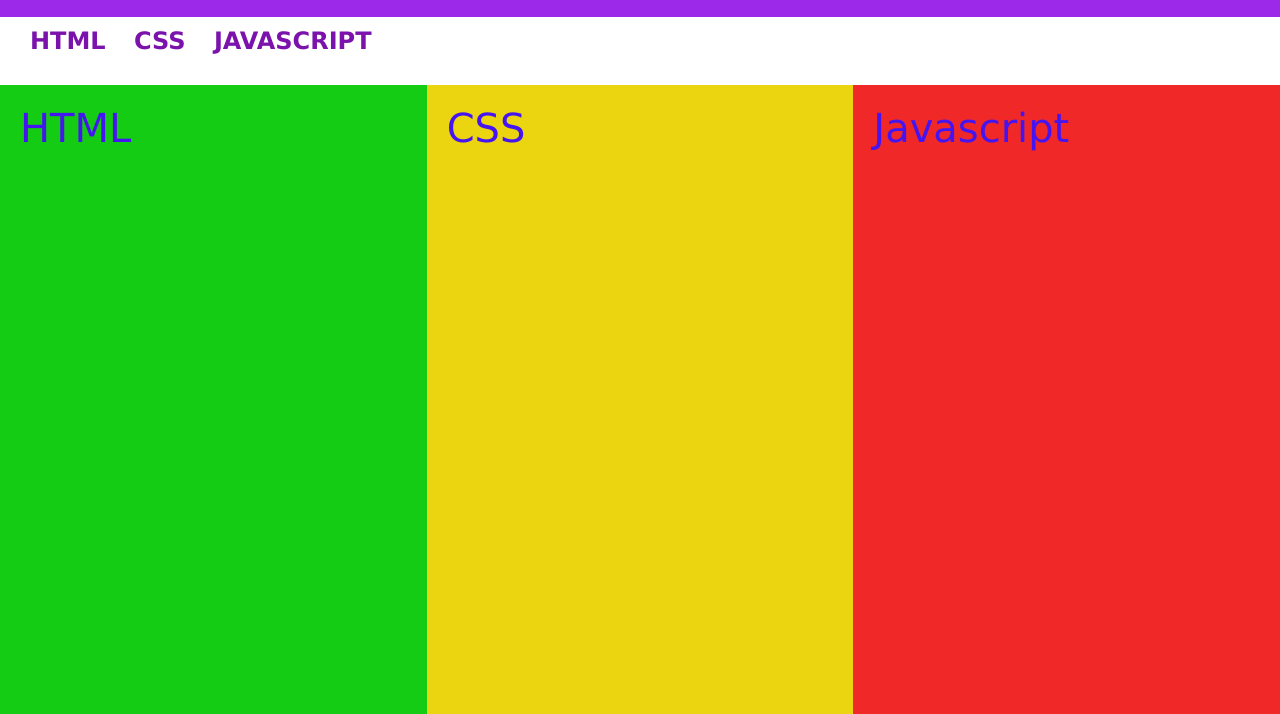
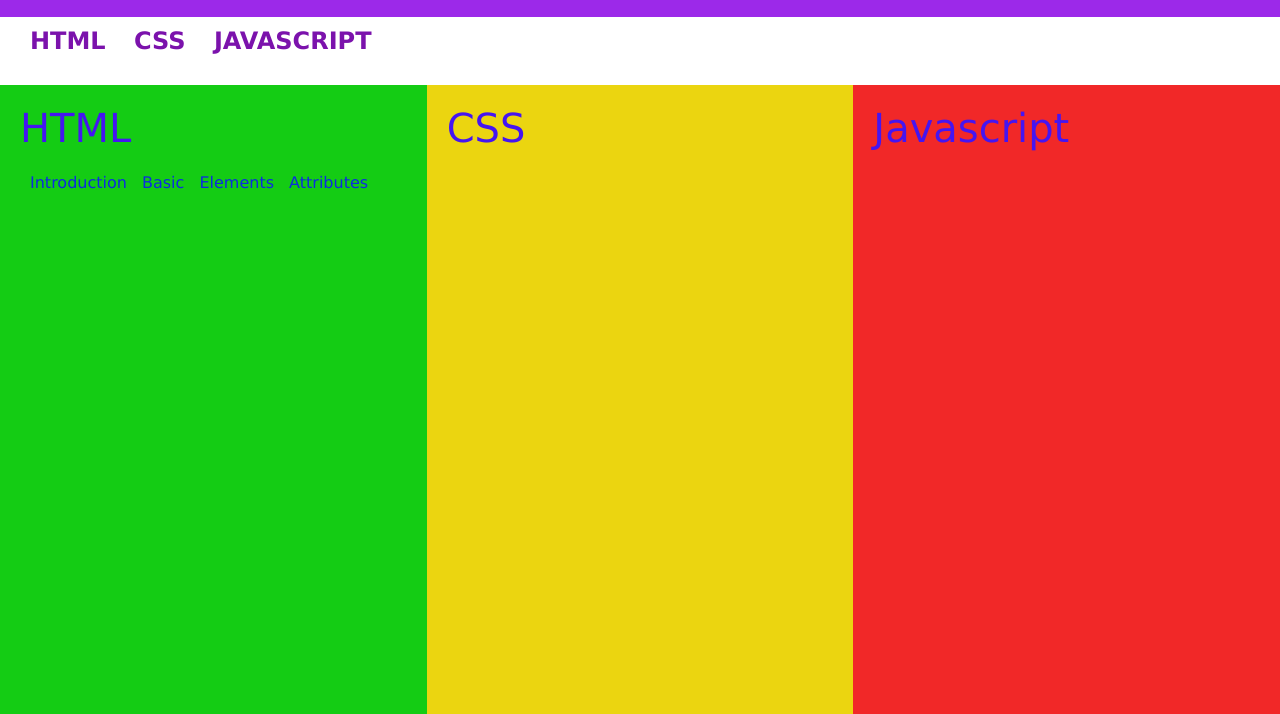
Before and after one commit to gteyalil/GitRepository, a website: page index.html in a window 1280 px wide. Shown: the part 86-800 px from the top of the page. Drawn offline with Linux system fonts and the light colour scheme.

Commit message:
HTML Chapters

```diff
--- a/index.html
+++ b/index.html
@@ -5,7 +5,7 @@
     <meta name="viewport" content="width=device-width, initial-scale=1.0">
     <title>GT Technologies</title>
     <link rel="stylesheet" href="style.css">
-    <link href="./logo.png" rel="icon">
+    <link href="./logo.png" rel="icon" type="image/png">
 </head>
 <body>
     <div class="top">
@@ -31,7 +31,10 @@
     </div>
     <div class="sections">
         <div class="html">
-            HTML
+            HTML <br>
+            <div class="chapters">
+            <span>Introduction </span><span>Basic </span><span>Elements </span> <span>Attributes</span>
+            </div>
         </div>
         <div class="css">
             CSS
--- a/style.css
+++ b/style.css
@@ -38,10 +38,17 @@ body{
     font-size: 40px;
     font-weight: 500;
 }
-
+.chapters> span{
+    color: rgb(12, 44, 224);
+    font-weight: 100;
+    font-size: 16px;
+    margin-left: 10px;
+}
 .sections .html{
     background-color: rgb(20, 204, 20);
+
 }
+
 .sections .css{
     background-color: rgb(235, 213, 16);
 }
```
